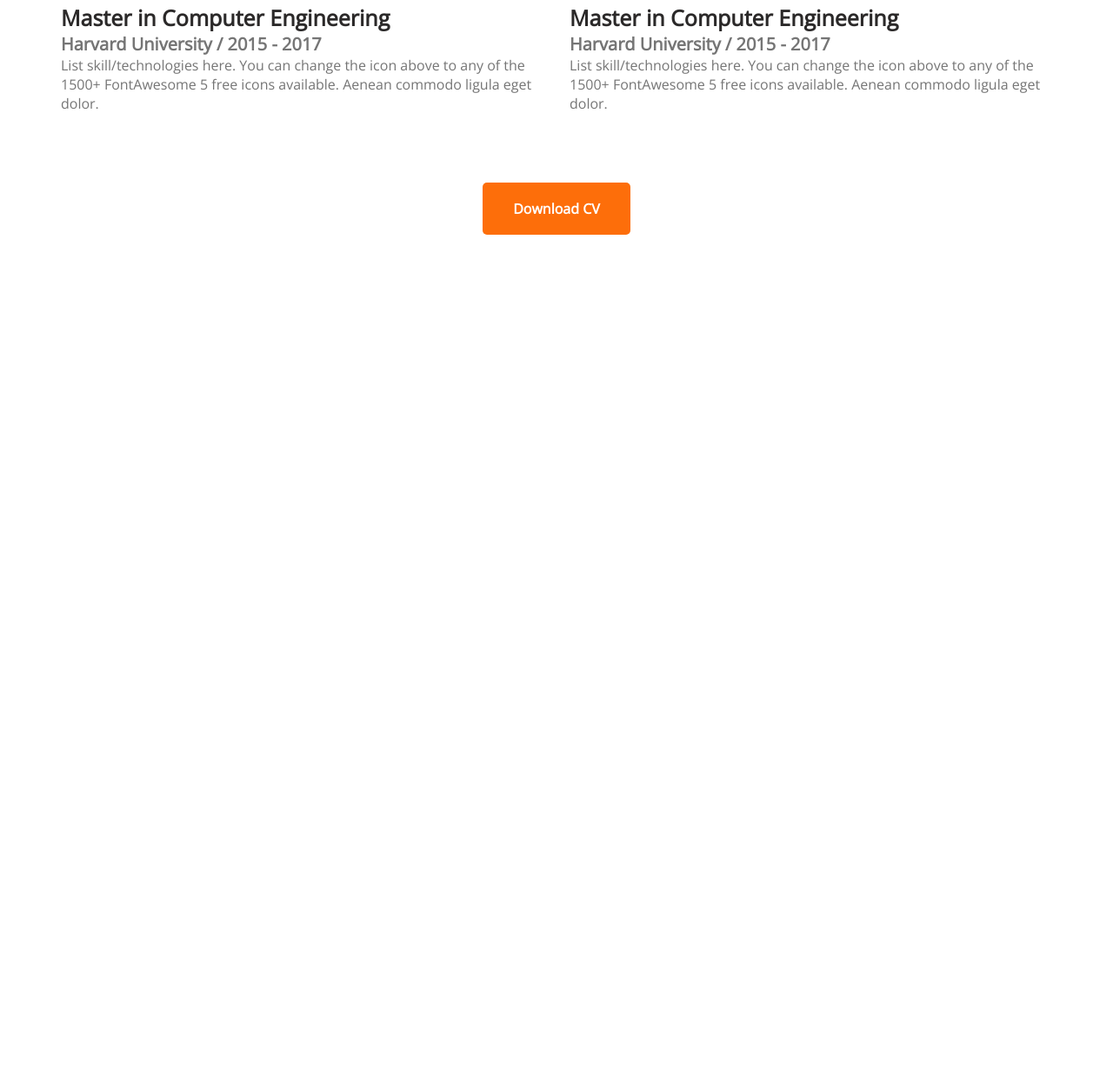
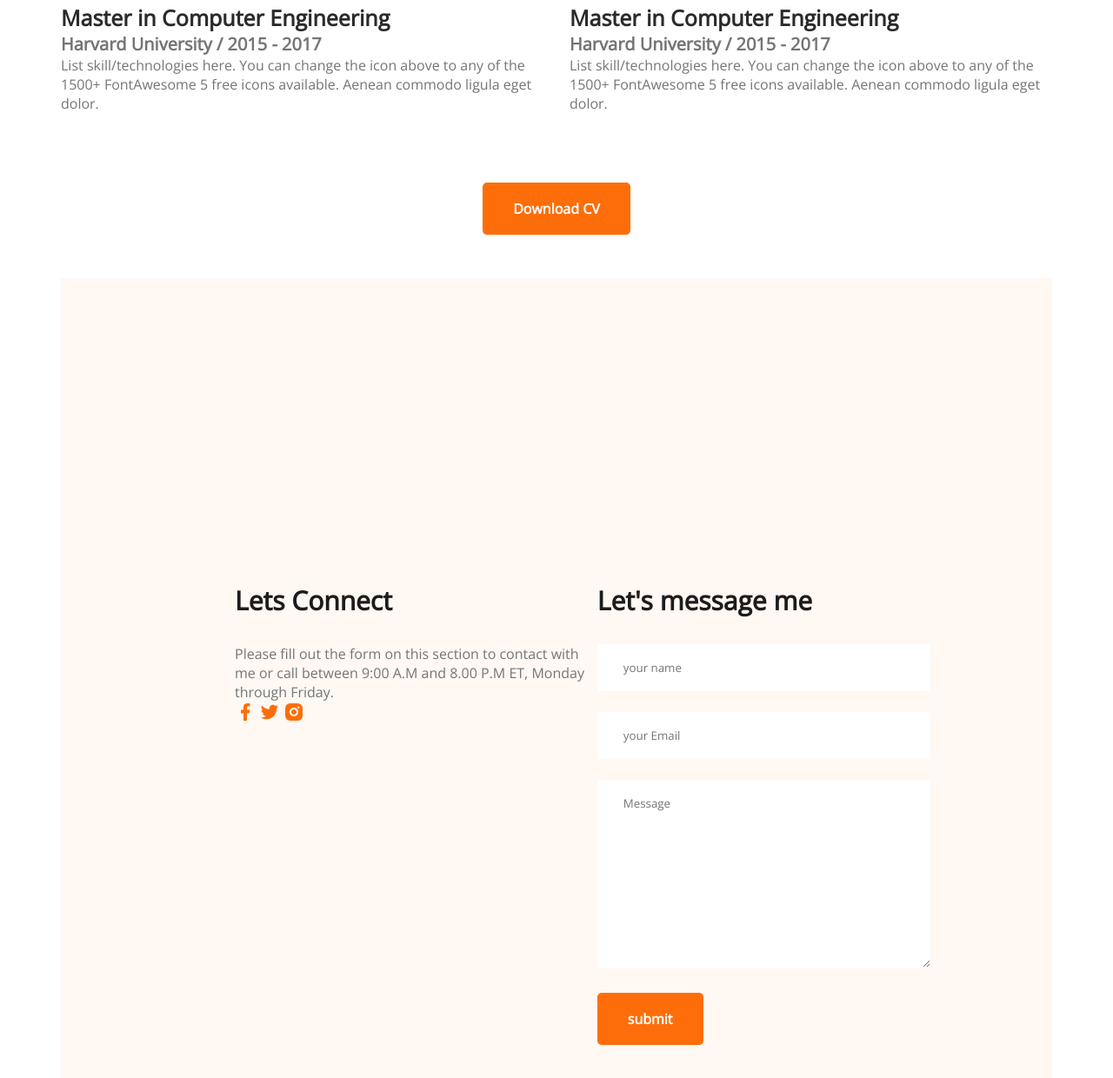
Before and after one commit to jobayermannan/my-developer-portfolio, a plain HTML site: page index.html in a window 1280 px wide. Shown: the part 2704-3944 px from the top of the page at 87% size. Before the commit the page ends 3024 px from the top, so only its background shows below. Drawn offline with nearby package versions, Linux system fonts and the light colour scheme.

Commit message:
againadded

```diff
--- a/index.html
+++ b/index.html
@@ -158,6 +158,33 @@
 </div>
 
     </section>
+    <section class="lastpart">
+           <div class="contact-site">
+             <h1 class="section-title"> Lets Connect</h1>
+             <p class="item-description"> Please fill out the form on this section to contact with me or call between 9:00 A.M and 8.00 P.M ET, Monday through Friday.</p>
+             <a href="images/icons/facebook.png">
+             <img src="images/icons/facebook.png"> </a>
+             <a>
+             <img src="images/icons/twitter.png"></a>
+             <a>
+             <img src="images/icons/insta.png" alt=""></a>
+
+           </div>
+           <div class="inputsite">
+            <h1 class="section-title">Let's message me </h1>
+            <form action="" >
+            <input type="text" placeholder="your name">
+
+            <input  type="text" placeholder="your Email">
+            <textarea name=" " id="" cols="20" rows="10" placeholder="Message"></textarea>
+
+
+            </form>
+           <button class="btn-primary">submit</button>
+           </div>
+
+
+    </section>
     </main>
     <footer>
 
--- a/styles/style.css
+++ b/styles/style.css
@@ -213,3 +213,25 @@ color: #757575
 text-align: center;
     margin-bottom: 50px;
 }
+.lastpart{
+    display: flex;
+   padding: 200px 200px;
+   background-position: absolute;
+   background: #FFF8F3;
+
+
+
+
+}
+.lastpart .section-title{
+    text-align: left;
+}
+.inputsite input, textarea{
+    margin-bottom: 24px;
+    width: 100%;
+    border: 0;
+    padding: 18px 30px;
+}
+ .lastpart a{ text-decoration: none;
+
+}
```
